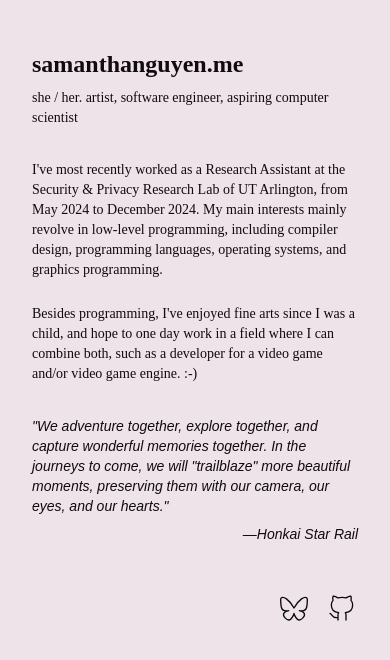
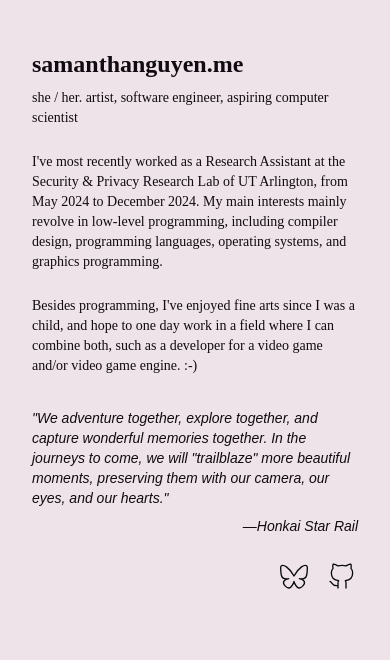
Before and after one commit to neoncitylights/samanthanguyen.me, a SvelteKit app: page / in a window 390 px wide. Shown: the top 660 px of the page. Built offline with nearby package versions, Linux system fonts and the light colour scheme; a web font is replaced by a local one.

Commit message:
minor fixes

```diff
--- a/src/routes/+page.svelte
+++ b/src/routes/+page.svelte
@@ -3,7 +3,7 @@
 	import { twJoin, twMerge } from 'tailwind-merge'
 </script>
 
-<section class="flex flex-col gap-8 selection:bg-pink-200 selection:text-pink-800">
+<section class="flex flex-col gap-6 lg:gap-8 selection:bg-pink-200 selection:text-pink-800">
 	<header class="flex flex-col gap-2">
 		<h1 class={twMerge(
 			"pt-12 flex items-end",
@@ -45,8 +45,8 @@
 		</blockquote>
 	</main>
 	<footer class={twJoin(
-		"pt-4 flex flex-row gap-4 justify-end",
-		"border-0 lg:border-t border-zinc-400",
+		"mt-[-1rem] lg:mt-0 pt-4 flex flex-row gap-4 justify-end",
+		"border-0 lg:border-t border-zinc-300",
 	)}>
 		<a href="https://bsky.app/profile/samanthanguyen.me" title="@samanthanguyen.me on Bluesky">
 			<IconBrandBluesky size={32} stroke={1} class="text-zinc-950 hover:fill-zinc-950" />
```
